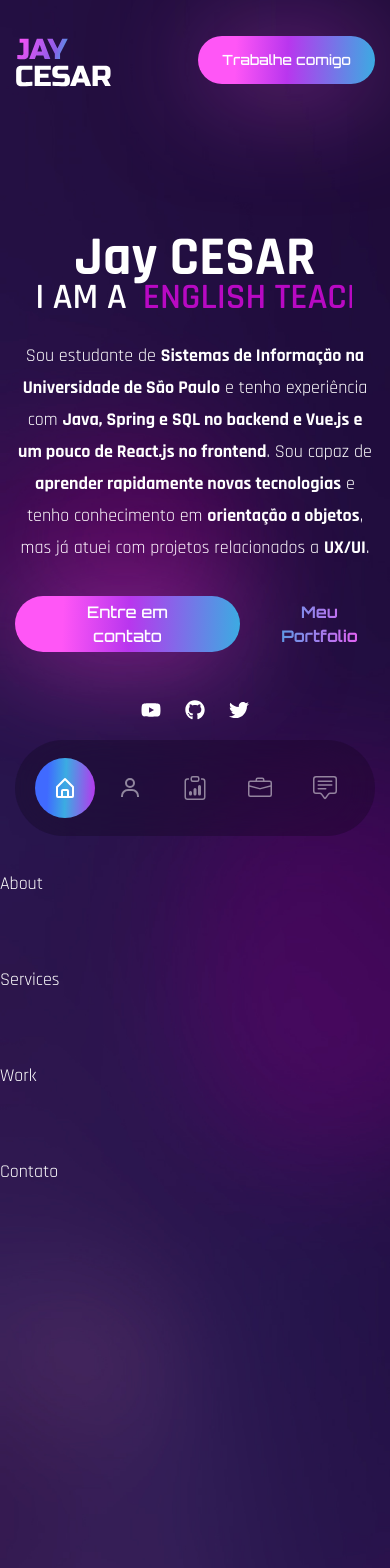
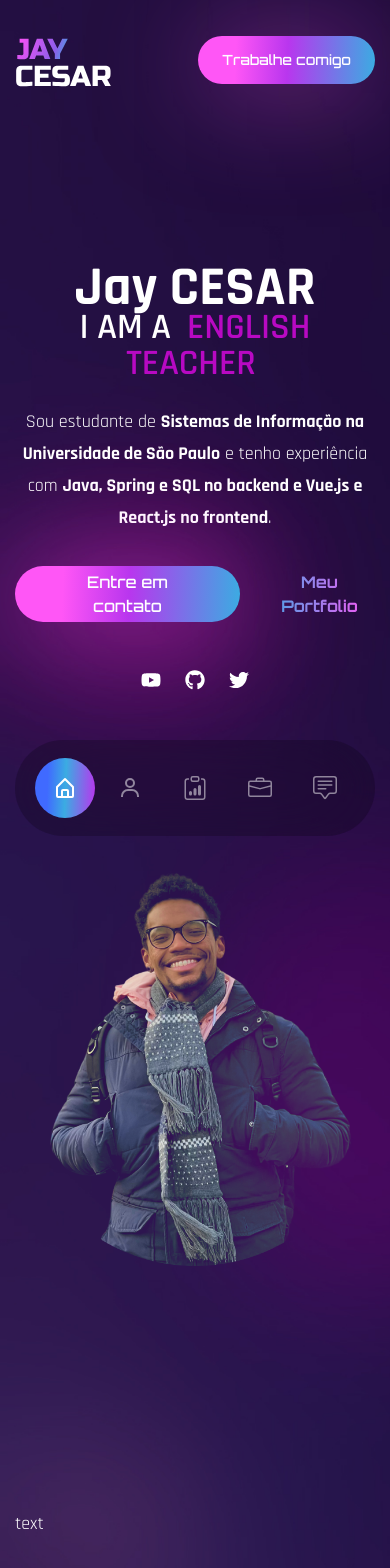
Before and after one commit to JayCesar/JayCesar, a React (Create React App) app: page / in a window 390 px wide. Shown: the top 1568 px of the page. Built offline with nearby package versions, Linux system fonts and the light colour scheme; the HTML template or start-up script is replaced by a standard one; a web font is replaced by a local one.

Commit message:
@JayCesar: starts new section

```diff
--- a/src/components/About.js
+++ b/src/components/About.js
@@ -1,7 +1,28 @@
 import React from 'react';
+// contup
+
+import CountUp from 'react-countup';
+// inersection observer
+import {useInView} from 'react-intersection-observer';
+// motion
+import {} from 'framer-motion';
+//variant
+import { fadeIn} from '../variants';
 
 const About = () => {
-  return <div className='section' id='about'>About</div>;
+  const [ref, inView] = useInView({
+    threshold: 0.5,
+  });
+  return (
+    <section className='section' id='about' ref={ref}>
+      <div className="container mx-auto">
+        {/* img */}
+        <div className='flex-1 bg-about bg-contain bg-no-repeat h-[640px] mix-blend-lighten bg-top'></div>
+        {/* img */}
+        <div>text</div>
+      </div>
+    </section>
+  );
 };
 
 export default About;
--- a/src/components/Banner.js
+++ b/src/components/Banner.js
@@ -17,10 +17,20 @@ const Banner = () => {
 
         {/* text */}
         <div className="flex-1 text-center font-secondary lg:text-left">
-          <h1 className="text-[55px] font-bold leading-[0.8] lg:text-[110px]">
+          <motion.h1
+            variants={fadeIn('up', 0.3)}
+            initial="hidden"
+            whileInView={'show'}
+            viewport={{once: false, amout: 0.7}}
+            className="text-[55px] font-bold leading-[0.8] lg:text-[110px]">
             Jay <span> CESAR</span>
-          </h1>
-          <div className='mb-6 text-[36px] lg:text-[60px] font-secondary font-semibold uppercase leading-[1]'>
+          </motion.h1>
+          <motion.div
+            variants={fadeIn('up', 0.3)}
+            initial="hidden"
+            whileInView={'show'}
+            viewport={{once: false, amout: 0.7}}
+            className='mb-6 text-[36px] lg:text-[60px] font-secondary font-semibold uppercase leading-[1]'>
             <span className='text-white mr-4'>I am a</span>
             <TypeAnimation sequence={[
               'Developer',
@@ -35,19 +45,34 @@ const Banner = () => {
             wrapper='span'
             repeat={Infinity}
             />
-          </div>
-          <p className="mb-8 mx-auto lg:max-0">
-          Sou estudante de <b>Sistemas de Informação na Universidade de São Paulo</b> e tenho experiência com <b>Java, Spring e SQL no backend e Vue.js e um pouco de React.js no frontend</b>.
-          Sou capaz de <b>aprender rapidamente novas tecnologias</b> e tenho conhecimento em <b>orientação a objetos</b>, mas já atuei com projetos relacionados a <b>UX/UI</b>.
-          </p>
-          <div className="flex max-w-max gap-x-6 items-center mb-12 mx-auto lg:mx-0">
+          </motion.div>
+          <motion.p
+          variants={fadeIn('up', 0.5)}
+          initial="hidden"
+          whileInView={'show'}
+          viewport={{once: false, amout: 0.7}}
+          className="mb-8 mx-auto lg:max-0">
+          Sou estudante de <b>Sistemas de Informação na Universidade de São Paulo</b> e tenho experiência com <b>Java, Spring e SQL no backend e Vue.js e React.js no frontend</b>.
+          {/* Sou capaz de <b>aprender rapidamente novas tecnologias</b> e tenho conhecimento em <b>orientação a objetos</b>, mas já atuei com projetos relacionados a <b>UX/UI</b>. */}
+          </motion.p>
+          <motion.div
+            variants={fadeIn('up', 0.6)}
+            initial="hidden"
+            whileInView={'show'}
+            viewport={{once: false, amout: 0.7}}
+            className="flex max-w-max gap-x-6 items-center mb-12 mx-auto lg:mx-0">
             <button className="btn btn-lg">Entre em contato</button>
             <a href="#" className="text-gradient btn-link">
             Meu Portfolio
             </a>
-          </div>
+          </motion.div>
           {/*  sociais */}
-          <div className="flex text-[20px] gap-x-6 max-w-max mx-auto lg:mx-0">
+          <motion.div
+            variants={fadeIn('up', 0.7)}
+            initial="hidden"
+            whileInView={'show'}
+            viewport={{once: false, amout: 0.7}}
+            className="flex text-[20px] gap-x-6 max-w-max mx-auto lg:mx-0">
             <a href="https://www.youtube.com/@blackfoox6286">
               <FaYoutube />
             </a>
@@ -57,13 +82,17 @@ const Banner = () => {
             <a href="https://twitter.com/JayC3sar">
               <FaTwitter />
             </a>
-          </div>
+          </motion.div>
         </div>
 
         {/* image */}
-        <div className="hidden lg:flex flex-1 max-w-[320px] lg:max-w-[482px]">
+        <motion.div
+          variants={fadeIn('down', 0.5)}
+          initial="hidden"
+          whileInView={'show'}
+          className="hidden lg:flex flex-1 max-w-[320px] lg:max-w-[482px]">
           <img src={Image} alt='JayCesar_Img' />
-        </div>
+        </motion.div>
       </div>
     </div>
   </section>;
```
Also changed, not shown: src/assets/about.png, 1 other file (tests, documents, lock files or other folders).
